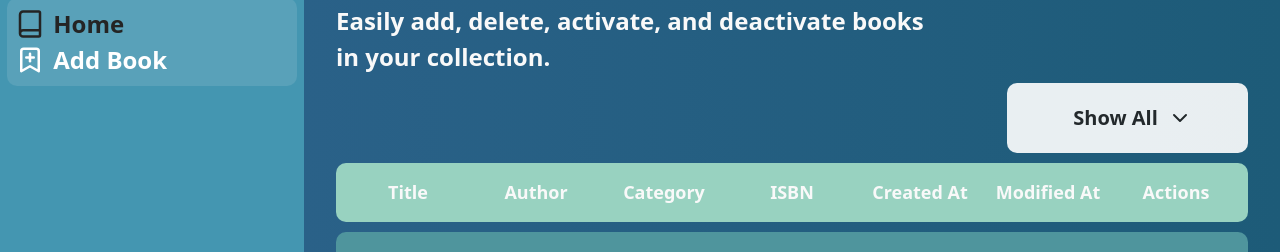
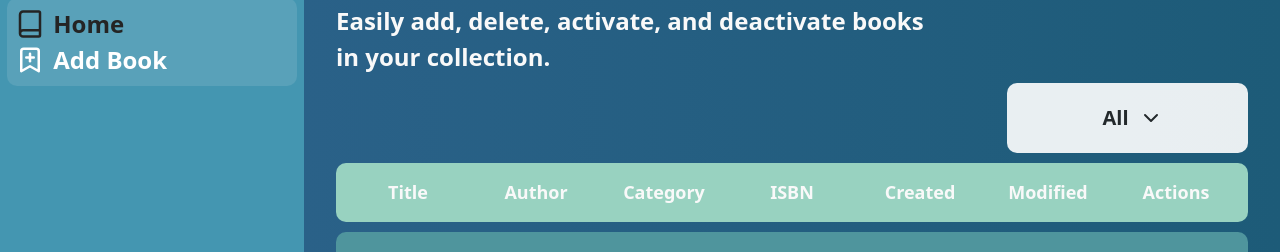
Before and after one commit to ElizaCalmau/books-dashboard-app, a React (Vite) app: page / in a window 1280 px wide. Shown: the part 93-345 px from the top of the page. Built offline with nearby package versions, Linux system fonts and the light colour scheme; data requests are answered from the project's data file.

Commit message:
change onChange for onClick on SelectProps interface

```diff
--- a/src/constants.ts
+++ b/src/constants.ts
@@ -4,13 +4,14 @@ export const BASE_URL = 'http://localhost:3000/books/'
 
 export enum TABLE_HEADERS {
     TITLE = "Title",
-    AUTHOR="Author",
-    CATEGORY="Category",
-    ISBN="ISBN",
-    CREATED_AT="Created At",
-    MODIFIED_AT="Modified At",
-    ACTIVE="Active",
+    AUTHOR = "Author",
+    CATEGORY = "Category",
+    ISBN = "ISBN",
+    CREATED_AT = "Created",
+    MODIFIED_AT = "Modified",
+    ACTIVE = "Active",
 }
+
 export type CategoryType = 'fiction' | 'finance' | 'science' | 'thriller';
 
 export interface CategoryOption {
@@ -19,10 +20,10 @@ export interface CategoryOption {
 }
 
 export const categoryOptions: CategoryOption[] = [
-    { label: 'Fiction', value: 'fiction' },
-    { label: 'Finance', value: 'finance' },
-    { label: 'Science', value: 'science' },
-    { label: 'Thriller', value: 'thriller' },
+    {label: 'Fiction', value: 'fiction'},
+    {label: 'Finance', value: 'finance'},
+    {label: 'Science', value: 'science'},
+    {label: 'Thriller', value: 'thriller'},
 ];
 
 export interface FilterOption {
@@ -31,9 +32,9 @@ export interface FilterOption {
 }
 
 export const filterOptions: FilterOption[] = [
-    { label: 'Show All', value: 'all' },
-    { label: 'Show Active', value: 'active' },
-    { label: 'Show Deactivated', value: 'deactivated' },
+    {label: 'All', value: 'all'},
+    {label: 'Active', value: 'active'},
+    {label: 'Deactivated', value: 'deactivated'},
 ]
 
 
@@ -109,8 +110,8 @@ export interface InputField {
 }
 
 export interface SelectProps extends Pick<InputField, "value"> {
-    onChange: (value: FilterOption | CategoryOption) => void,
-    options: CategoryOption[] | FilterOption[];
+    onClick: (value: CategoryOption | FilterOption) => void,
+    options: CategoryOption[] | FilterOption[],
 }
 
 export interface ValidationErrors {
```
